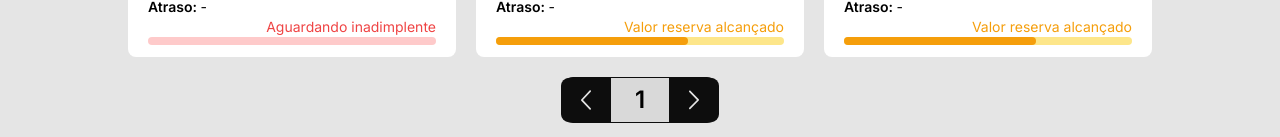
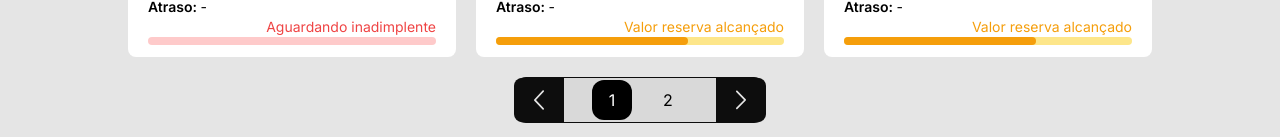
Before and after one commit to fpeduu/reco, a Next.js app in the folder nextjs_frontend/: page /agreements in a window 1280 px wide. Shown: the part 663-800 px from the top of the page. Built offline with nearby package versions, Linux system fonts and the light colour scheme; no server answers.

Commit message:
add new pagination design

```diff
--- /dev/null
+++ b/nextjs_frontend/src/components/Paginator/paginator.module.scss
@@ -0,0 +1,12 @@
+.active-page {
+  background-color: black;
+  color: white;
+  outline: none;
+}
+.pageButton {
+  @apply w-10 h-10 flex justify-center items-center rounded-xl p-1 mx-2
+      hover:bg-red-600 hover:bg-opacity-20;
+  //   &.active {
+  //     @apply bg-secondary text-white hover:bg-opacity-100 focus:outline-none;
+  //   }
+}
--- a/nextjs_frontend/src/components/Paginator/paginator.tsx
+++ b/nextjs_frontend/src/components/Paginator/paginator.tsx
@@ -1,4 +1,5 @@
-import Image from 'next/image';
+import Image from "next/image";
+import Styles from "./paginator.module.scss";
 
 interface PaginatorProps {
   onPageChange: (page: number) => void;
@@ -9,24 +10,136 @@ interface PaginatorProps {
 export default function Paginator({
   onPageChange,
   currentPage,
-  pageLimit
+  pageLimit,
 }: PaginatorProps) {
+  const activeStyles = {
+    backgroundColor: "black" /* Equivalent to bg-secondary */,
+    color: "white" /* Equivalent to text-white */,
+    // backgroundColorOpacity: 1 /* Equivalent to hover:bg-opacity-100 */,
+
+    outline: "none",
+  };
+
   function handlePreviousPage() {
     if (currentPage > 1) {
-      onPageChange(currentPage - 1);
+      const newPage = currentPage - 1;
+      onPageChange(newPage); // Update the currentPage
+      currentPage = newPage;
+    }
+    const pageElements = document.querySelectorAll("[data-page]");
+    pageElements.forEach((element) => {
+      element.classList.remove(Styles["active-page"]);
+    });
+    const clickedPageElement = document.querySelector(
+      `[data-page="${currentPage}"]`
+    );
+
+    // Add the active-page class to the clicked page element
+    if (clickedPageElement) {
+      clickedPageElement.classList.add(Styles["active-page"]);
     }
   }
 
   function handleNextPage() {
     if (currentPage < pageLimit) {
-      onPageChange(currentPage + 1);
+      const newPage = currentPage + 1;
+      onPageChange(newPage); // Update the currentPage
+      currentPage = newPage; // Update the currentPage variable
+    }
+    const pageElements = document.querySelectorAll("[data-page]");
+    console.log(pageElements);
+    pageElements.forEach((element) => {
+      element.classList.remove(Styles["active-page"]);
+      console.log(element);
+    });
+
+    const clickedPageElement = document.querySelector(
+      `[data-page="${currentPage}"]`
+    );
+    console.log(clickedPageElement);
+
+    // Add the active-page class to the clicked page element
+    if (clickedPageElement) {
+      clickedPageElement.classList.add(Styles["active-page"]);
     }
   }
 
+  function handlePageClick(page: number) {
+    onPageChange(page);
+    const pageElements = document.querySelectorAll("[data-page]");
+    console.log(pageElements);
+    pageElements.forEach((element) => {
+      element.classList.remove(Styles["active-page"]);
+    });
+    const clickedPageElement = document.querySelector(
+      `[data-page="${page}"]`
+    ) as HTMLElement;
+    console.log(clickedPageElement);
+
+    if (clickedPageElement) {
+      clickedPageElement.classList.add(Styles["active-page"]);
+
+      clickedPageElement.focus();
+    }
+  }
+
+  const renderPagination = () => {
+    if (pageLimit <= 6) {
+      // If there are 2, 3, 4, 5, or 6 pages, display all pages
+      return (
+        <div className="flex items-center">
+          {Array.from({ length: pageLimit }, (_, index) => (
+            <a
+              key={index + 1}
+              href="#"
+              className={`px-5 py-3 rounded-md ${Styles.pageButton} ${
+                index === 0 ? Styles["active-page"] : ""
+              }`}
+              onClick={() => handlePageClick(index + 1)}
+              data-page={index + 1}
+            >
+              {index + 1}
+            </a>
+          ))}
+        </div>
+      );
+    } else {
+      // If there are more than 6 pages, display 1 2 3 4 5 ... [number of pages]
+      return (
+        <div className="flex items-center ">
+          {Array.from({ length: 5 }, (_, index) => (
+            <a
+              key={index + 1}
+              href="#"
+              className={`px-2 py-1 rounded-md ${
+                index === 0
+                  ? "bg-secondary text-white active-page"
+                  : "text-gray-600 hover:bg-gray-200"
+              }`}
+              onClick={() => handlePageClick(index + 1)}
+            >
+              {index + 1}
+            </a>
+          ))}
+          <span className="px-2 py-1 text-gray-600">...</span>
+          <a
+            href="#"
+            className="px-2 py-1 rounded-md text-gray-600 hover:bg-gray-200"
+            onClick={() => handlePageClick(pageLimit)}
+          >
+            {pageLimit}
+          </a>
+        </div>
+      );
+    }
+  };
+
   return (
-    <div className="flex justify-center items-center rounded-xl
+    <div
+      className="flex justify-center items-center rounded-xl
                     border-y-[1px] border-secondary gap-5
-                    bg-[#d9d9d9]">
+                    bg-[#d9d9d9]"
+    >
       <button
         className="bg-secondary rounded-l-lg py-3 px-5"
         onClick={handlePreviousPage}
@@ -38,9 +151,7 @@ export default function Paginator({
           height={15}
         />
       </button>
-      <span className="px-1 py-1 font-semibold text-2xl">
-        {currentPage}
-      </span>
+      {renderPagination()}
       <button
         className="bg-secondary rounded-r-lg py-3 px-5"
         onClick={handleNextPage}
@@ -53,5 +164,5 @@ export default function Paginator({
         />
       </button>
     </div>
-  )
+  );
 }
```
